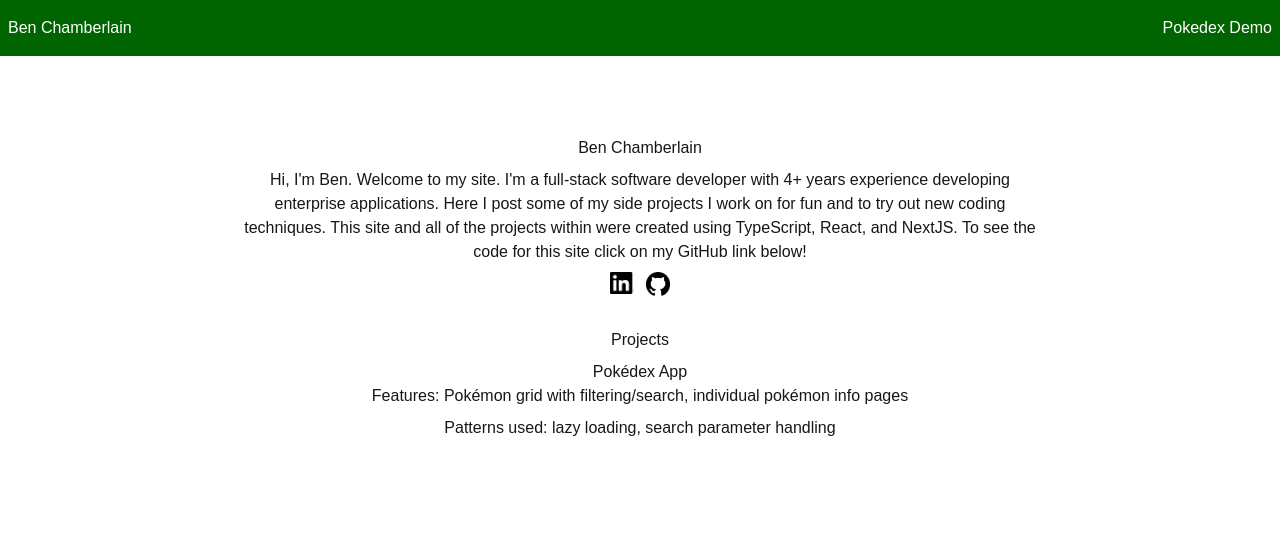
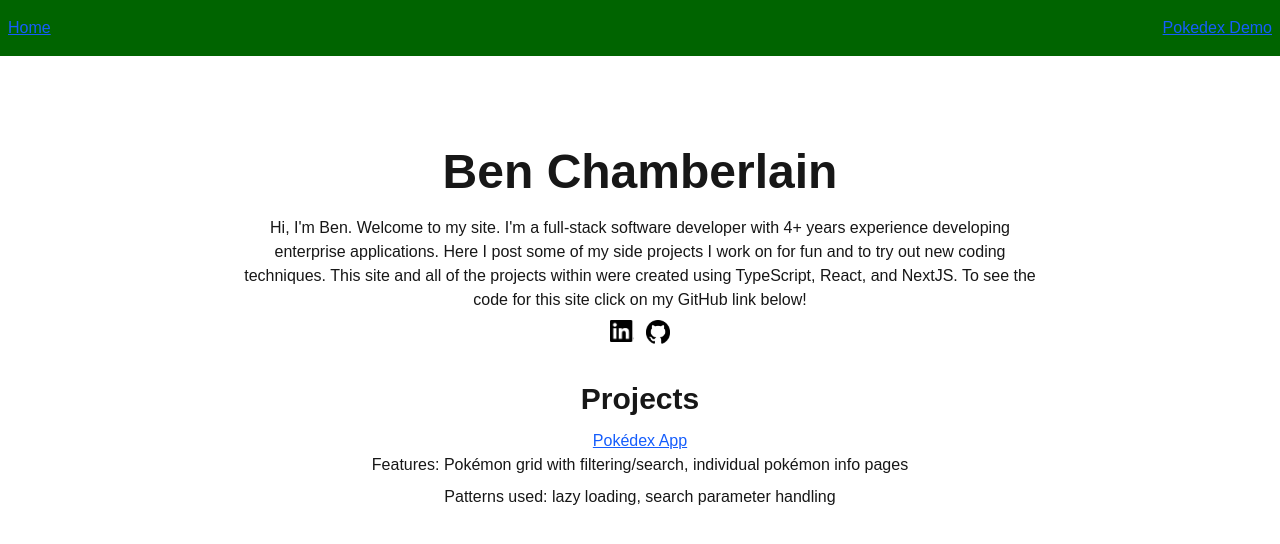
Before and after one commit to chambomango/pokedex, a Next.js app: page / in a window 1280 px wide. Shown: the top 544 px of the page. Built offline with nearby package versions, Linux system fonts and the light colour scheme.

Commit message:
Adding header CSS

```diff
--- a/package.json
+++ b/package.json
@@ -4,15 +4,16 @@
   "private": true,
   "scripts": {
     "dev": "next dev",
+    "dev:trace": "cross-env NODE_OPTIONS=--trace-deprecation next dev",
     "build": "next build",
     "start": "next start",
     "lint": "eslint",
     "lint:fix": "eslint --fix"
   },
   "dependencies": {
-    "axios": "^1.13.3",
+    "axios": "^1.13.4",
     "axios-cache-interceptor": "^1.11.4",
-    "next": "16.1.1",
+    "next": "^16.1.6",
     "pokenode-ts": "^1.20.0",
     "react": "19.2.3",
     "react-dom": "19.2.3"
@@ -23,6 +24,7 @@
     "@types/react": "^19",
     "@types/react-dom": "^19",
     "babel-plugin-react-compiler": "1.0.0",
+    "cross-env": "^10.1.0",
     "eslint": "^9",
     "eslint-config-next": "16.1.1",
     "eslint-config-prettier": "^10.1.8",
--- a/src/app/globals.css
+++ b/src/app/globals.css
@@ -16,6 +16,24 @@
   :root {
     --background: #0a0a0a;
     --foreground: #ededed;
+  }
+}
+
+@layer base {
+  h1 {
+    font-size: var(--text-5xl);
+    font-weight: 700;
+  }
+  h2 {
+    font-size: var(--text-3xl);
+    font-weight: 700;
+  }
+  h3 {
+    font-size: var(--text-lg);
+  }
+  a {
+    color: var(--color-blue-600);
+    text-decoration-line: underline;
   }
 }
 
--- a/src/app/layout.tsx
+++ b/src/app/layout.tsx
@@ -17,7 +17,7 @@ export default function RootLayout({
       <body>
         <nav className="navBar">
           <Link href="/">
-            <h1>Ben Chamberlain</h1>
+            <div>Home</div>
           </Link>
           <ul className="navBarLinks">
             <li>
--- a/src/app/pokedex/page.tsx
+++ b/src/app/pokedex/page.tsx
@@ -1,9 +1,9 @@
-import { NamedAPIResource, PokemonClient } from "pokenode-ts"; // Import the Client
+import { NamedAPIResource, PokemonClient } from "pokenode-ts";
 import PokeGrid from "@/components/pokeGrid";
 import { idFromUrl } from "@/helpers/gridHelpers";
 
 export default async function PokedexPage({
-  searchParams, // Can be string | string[] | undefined
+  searchParams,
 }: {
   searchParams?: Promise<{ type: string; search: string }>;
 }) {
```
Also changed, not shown: 1 other file (tests, documents, lock files or other folders).
